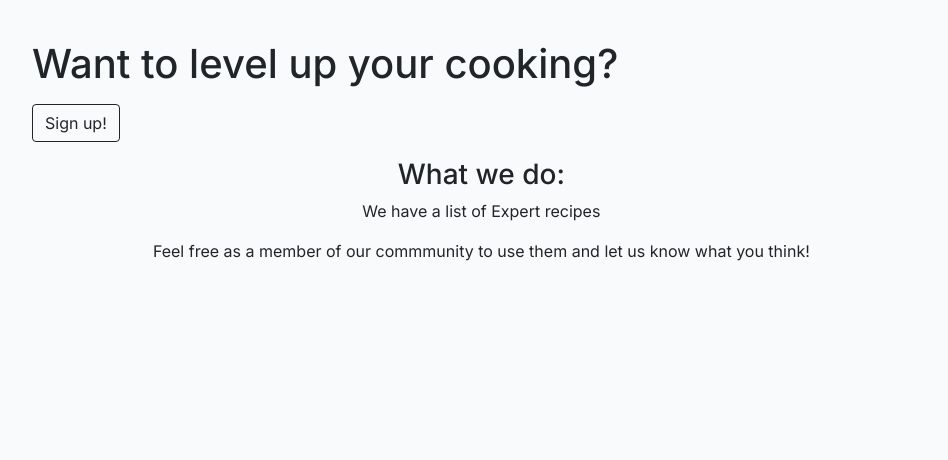
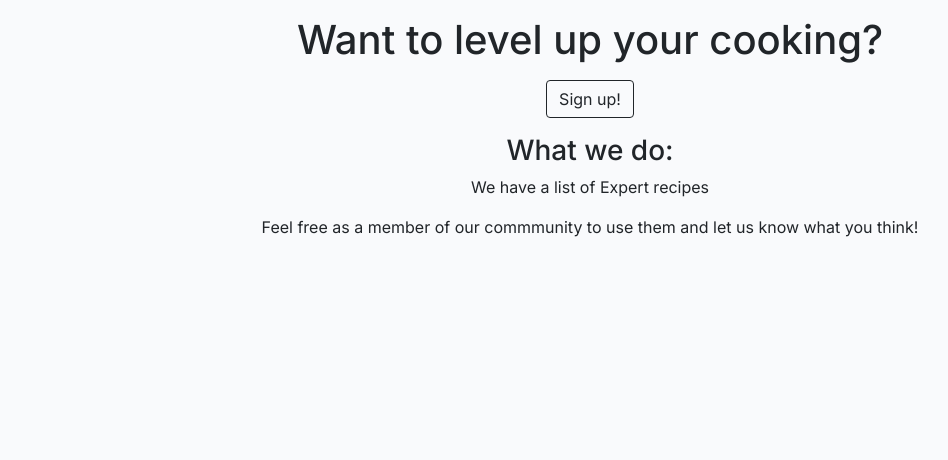
Before and after one commit to JoeQuigley1/PP4_Food_Diary, a Django app: page / in a window 1280 px wide. Shown: the part 60-520 px from the top of the page, without its empty margins (50-998 px from the left). Run offline with Django 3.2, Linux system fonts and the light colour scheme.

Commit message:
Center contents on home page and fix typos for submission detail

```diff
--- a/templates/base.html
+++ b/templates/base.html
@@ -89,10 +89,6 @@
         {% block content %}
         <!-- Content Goes here -->
 
-        <h4>
-            <a href="">View our Admins recipes here:</a>
-        </h4>
-
         {% endblock content %}
     </main>
 
--- a/templates/index.html
+++ b/templates/index.html
@@ -10,7 +10,7 @@
         {% if user.is_authenticated %}
         <div class="col-12 ">
             <div class="row">
-                <div class="col-md-10 text-center feature-top">
+                <div class="col-md-12 text-center feature-top">
                     <div class="mt-4 ">
                         <h1 class="hero-text">Want to level up your cooking?</h1>
                         <img class="card-img-top"
@@ -25,11 +25,11 @@
                 </div>
 
                 {% else %}
-                <div class="col-md-10 mt-3">
+                <div class="col-md-12 mt-3">
                     <div class="row">
-                        <div class="mt-4">
+                        <div class="mt-4-md-12 text-center ">
                             <h1>Want to level up your cooking?</h1>
-                            <div class="mt-3">
+                            <div class="mt-3 ">
                                 <a class="btn btn-bg btn-outline-dark" href="{% url 'account_signup' %}">Sign up!</a>
                             </div>
                         </div>
@@ -45,11 +45,11 @@
 
         <div class="col-12">
             <div class="row">
-                <div class=" col-md-10 mt-3 text-center about-section">
+                <div class=" col-md-12 mt-3 text-center about-section">
                     <h3>
                         What we do:
                     </h3>
-                    <p class="col-md-10 offset-1 text-center">
+                    <p class="col-md-12 text-center">
                         We have a list of Expert recipes
                     </p>
                     <p>Feel free as a member of our commmunity to use them and let us know what you think!</p>
@@ -57,7 +57,7 @@
             </div>
             {% if user.is_authenticated %}
             <div class="row">
-                <div class="col-md-10 text-center about-section">
+                <div class="col-md-12 text-center about-section">
                     <h3>
                         If you think you've got what it takes:
                     </h3>
--- a/templates/recipe_posts.html
+++ b/templates/recipe_posts.html
@@ -26,7 +26,7 @@
                             </div>
                             <a href="{% url 'recipe_detail' recipe.slug %}" class="post-link">
                                 <h2 class="card-title">{{ recipe.title }}</h2>
-                                <p class="card-text">{{ recipe.description }}</p>
+
                             </a>
                             <hr>
                             <p class="card-text text-muted h6">{{ recipe.created_on}} <i class="far fa-heart"></i>
```
Also changed, not shown: templates/submission_detail.html (+15 -5 lines).
